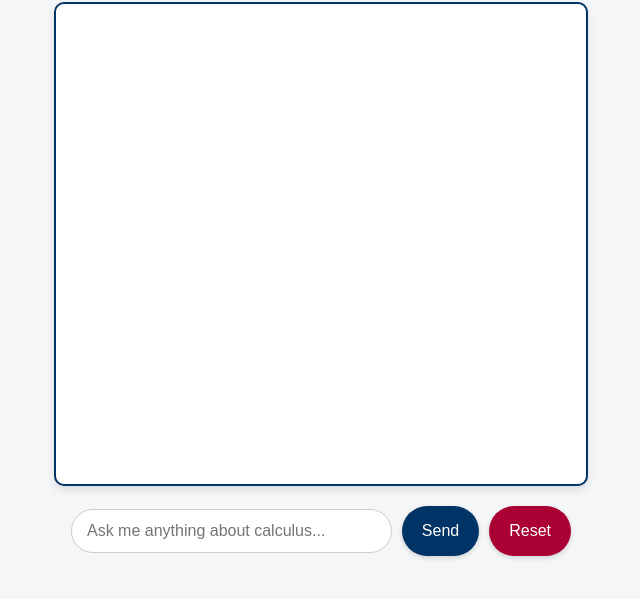
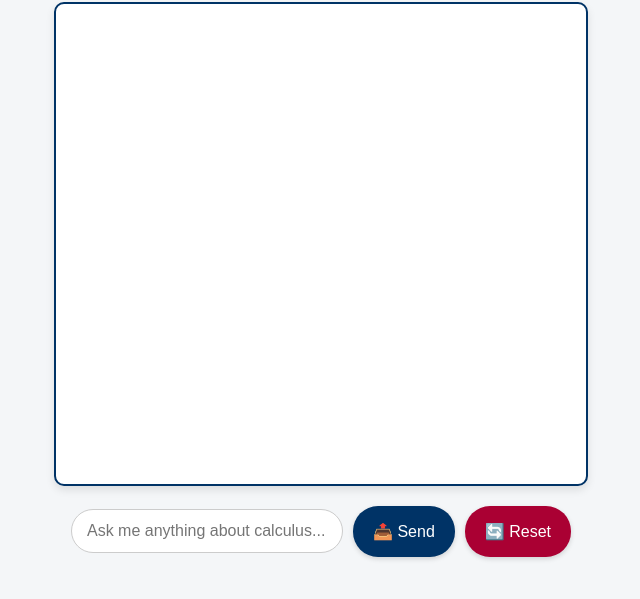
Before and after one commit to potterdp/potterdp.github.io, a website: page index.html in a window 1280 px wide. Shown: the part 89-688 px from the top of the page, without its empty margins (319-959 px from the left). Drawn offline with nearby package versions, Linux system fonts and the light colour scheme.

Commit message:
Update index.html

```diff
--- a/index.html
+++ b/index.html
@@ -187,10 +187,10 @@
 
   <div id="inputRow">
     <input type="text" id="userInput" placeholder="Ask me anything about calculus..." />
-    <!-- <button id="sendButton">📤 Send</button>
-    <button id="resetButton">🔄 Reset</button> -->
-    <button id="sendButton">Send</button>
-    <button id="resetButton">Reset</button>
+     <button id="sendButton">📤 Send</button>
+    <button id="resetButton">🔄 Reset</button>
+    <!--<button id="sendButton">Send</button>
+    <button id="resetButton">Reset</button>-->
   </div>
 
   <!--
@@ -240,14 +240,14 @@
         chatbox.innerHTML += `<div class="message bot"><strong>Cougar:</strong> ${data.reply}</div>`;
         scrollChatToBottom();
 
-      } catch (err) {
-        chatbox.innerHTML += `<div class="message bot"><strong>Cougar:</strong> Sorry, there was an error connecting to the server.</div>`;
-        scrollChatToBottom();
-
         // Re-render math in the new message
         if (window.MathJax) {
           MathJax.typesetPromise();
         }
+
+      } catch (err) {
+        chatbox.innerHTML += `<div class="message bot"><strong>Cougar:</strong> Sorry, there was an error connecting to the server.</div>`;
+        scrollChatToBottom();
       }
     }
 
```
